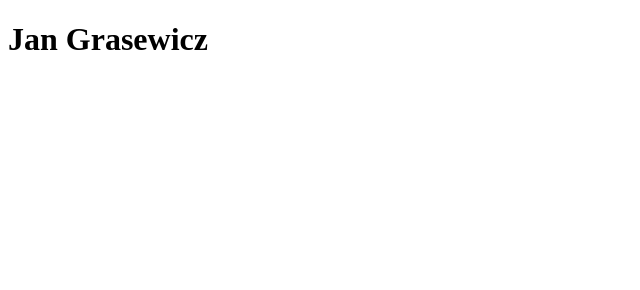
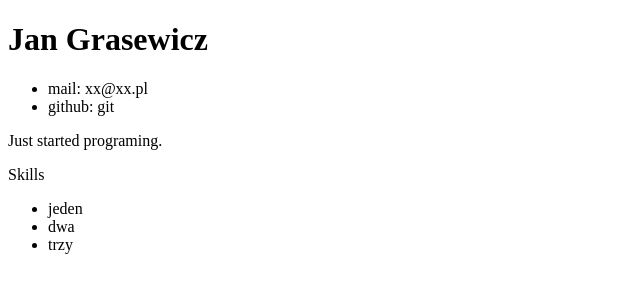
Before and after one commit to jan-grasewicz/jan-grasewicz.github.io, a plain HTML site: page index.html in a window 1280 px wide. Shown: the whole page, without its empty margins (0-640 px from the left). Drawn offline with Linux system fonts and the light colour scheme.

Commit message:
2019.01.17 - 2 new files

```diff
--- a/index.html
+++ b/index.html
@@ -1,14 +1,37 @@
 <!DOCTYPE html>
 <html lang="en">
+
 <head>
     <meta charset="UTF-8">
     <meta name="viewport" content="width=device-width, initial-scale=1.0">
     <meta http-equiv="X-UA-Compatible" content="ie=edge">
     <title>Document</title>
 </head>
+
 <body>
     <header>
         <h1>Jan Grasewicz</h1>
     </header>
+    <main>
+        <ul>
+            <li>mail: xx@xx.pl</li>
+            <li>github: git</li>
+        </ul>
+        <p class="words">
+            Just started programing.
+        </p>
+        <div class="skills">
+            <p>
+                Skills
+            </p>
+            <ul>
+                <li>jeden</li>
+                <li>dwa</li>
+                <li>trzy</li>
+            </ul>
+        </div>
+    </main>
+
 </body>
+
 </html>
```
Also changed, not shown: css/style.css (added), img/MellowPark.jpg (added).
